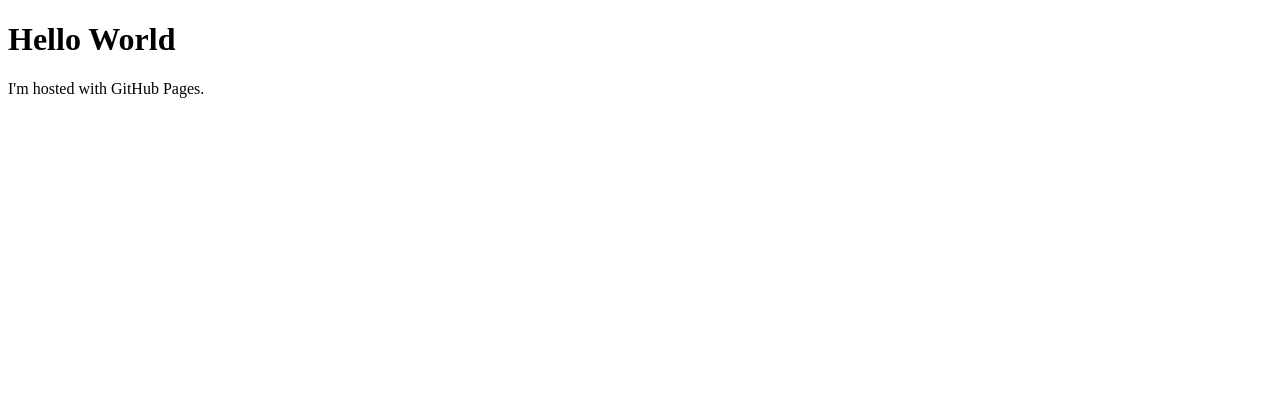
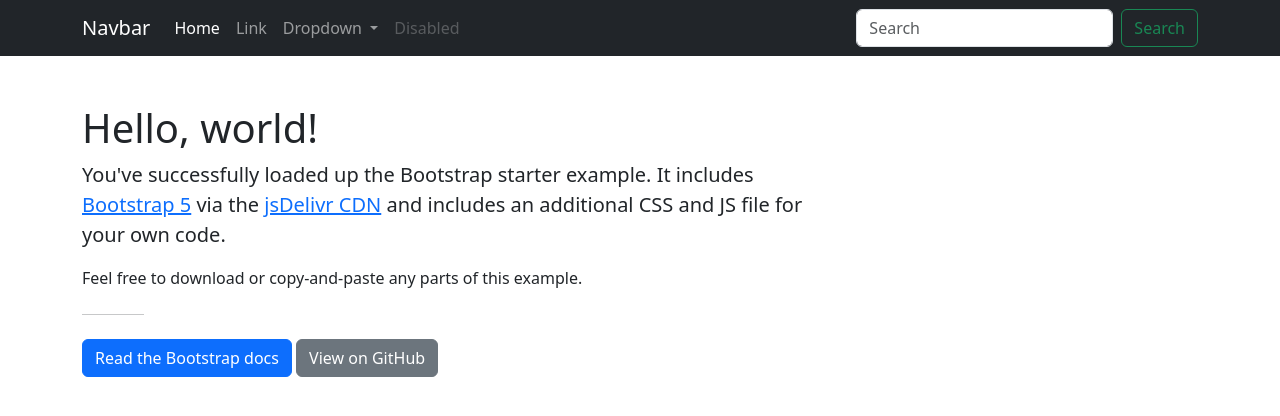
Before and after one commit to EdVillafranco/EdVillafranco.github.io, a plain HTML site: page index.html in a window 1280 px wide. Drawn offline with nearby package versions, Linux system fonts and the light colour scheme.

Commit message:
Update index.html

```diff
--- a/index.html
+++ b/index.html
@@ -1,7 +1,64 @@
-<!DOCTYPE html>
-<html>
-<body>
-<h1>Hello World</h1>
-<p>I'm hosted with GitHub Pages.</p>
-</body>
+<!doctype html>
+<html lang="en">
+  <head>
+    <meta charset="utf-8">
+    <meta name="viewport" content="width=device-width, initial-scale=1">
+    <title>Bootstrap demo</title>
+    <link href="https://cdn.jsdelivr.net/npm/bootstrap@5.3.0/dist/css/bootstrap.min.css" rel="stylesheet" integrity="sha384-9ndCyUaIbzAi2FUVXJi0CjmCapSmO7SnpJef0486qhLnuZ2cdeRhO02iuK6FUUVM" crossorigin="anonymous">
+    <link rel="stylesheet" href="styles.css">
+  </head>
+  <body>
+    <nav class="navbar navbar-expand-lg navbar-dark bg-dark">
+      <div class="container">
+        <a class="navbar-brand" href="#">Navbar</a>
+        <button class="navbar-toggler" type="button" data-bs-toggle="collapse" data-bs-target="#navbarSupportedContent" aria-controls="navbarSupportedContent" aria-expanded="false" aria-label="Toggle navigation">
+          <span class="navbar-toggler-icon"></span>
+        </button>
+        <div class="collapse navbar-collapse" id="navbarSupportedContent">
+          <ul class="navbar-nav me-auto mb-2 mb-lg-0">
+            <li class="nav-item">
+              <a class="nav-link active" aria-current="page" href="#">Home</a>
+            </li>
+            <li class="nav-item">
+              <a class="nav-link" href="#">Link</a>
+            </li>
+            <li class="nav-item dropdown">
+              <a class="nav-link dropdown-toggle" href="#" id="navbarDropdown" role="button" data-bs-toggle="dropdown" aria-expanded="false">
+                Dropdown
+              </a>
+              <ul class="dropdown-menu" aria-labelledby="navbarDropdown">
+                <li><a class="dropdown-item" href="#">Action</a></li>
+                <li><a class="dropdown-item" href="#">Another action</a></li>
+                <li><hr class="dropdown-divider"></li>
+                <li><a class="dropdown-item" href="#">Something else here</a></li>
+              </ul>
+            </li>
+            <li class="nav-item">
+              <a class="nav-link disabled">Disabled</a>
+            </li>
+          </ul>
+          <form class="d-flex" role="search">
+            <input class="form-control me-2" type="search" placeholder="Search" aria-label="Search">
+            <button class="btn btn-outline-success" type="submit">Search</button>
+          </form>
+        </div>
+      </div>
+    </nav>
+
+    <div class="container my-5">
+      <h1>Hello, world!</h1>
+      <div class="col-lg-8 px-0">
+        <p class="fs-5">You've successfully loaded up the Bootstrap starter example. It includes <a href="https://getbootstrap.com/">Bootstrap 5</a> via the <a href="https://www.jsdelivr.com/package/npm/bootstrap">jsDelivr CDN</a> and includes an additional CSS and JS file for your own code.</p>
+        <p>Feel free to download or copy-and-paste any parts of this example.</p>
+
+        <hr class="col-1 my-4">
+
+        <a href="https://getbootstrap.com" class="btn btn-primary">Read the Bootstrap docs</a>
+        <a href="https://github.com/twbs/examples" class="btn btn-secondary">View on GitHub</a>
+      </div>
+    </div>
+
+    <script src="https://cdn.jsdelivr.net/npm/bootstrap@5.3.0/dist/js/bootstrap.bundle.min.js" integrity="sha384-geWF76RCwLtnZ8qwWowPQNguL3RmwHVBC9FhGdlKrxdiJJigb/j/68SIy3Te4Bkz" crossorigin="anonymous"></script>
+    <script src="main.js"></script>
+  </body>
 </html>
```
